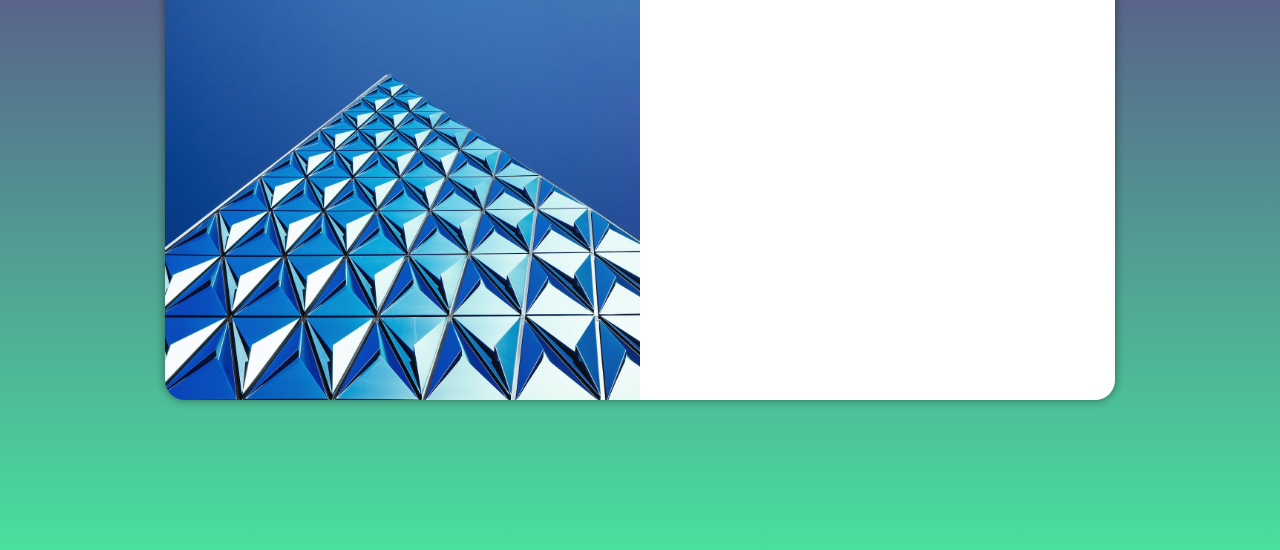
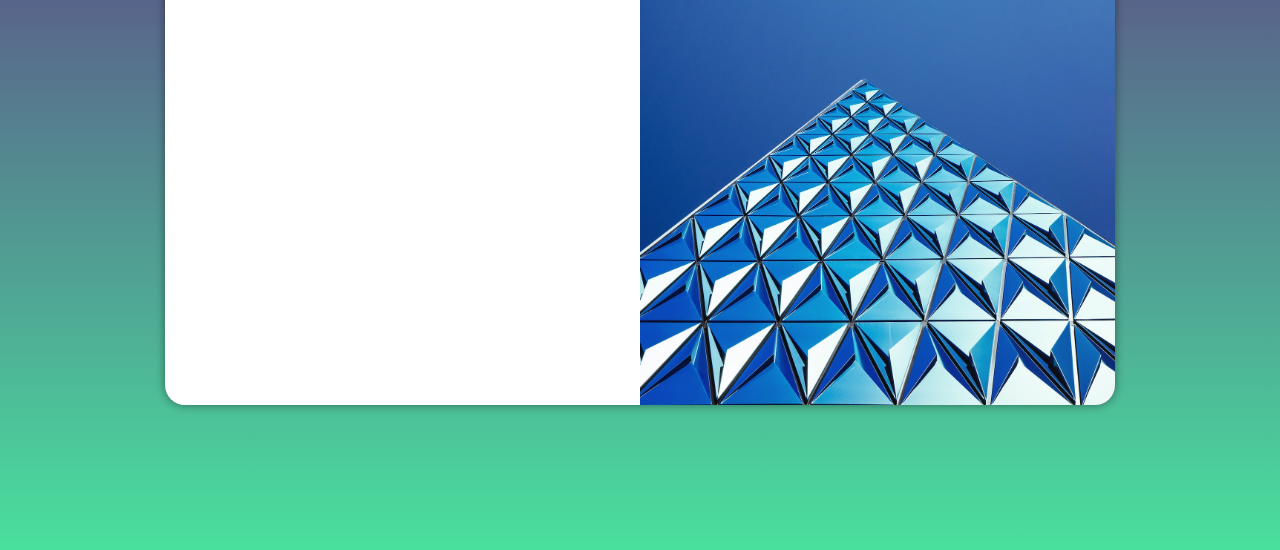
Before and after one commit to gleidsonfelix/projeto-login, a plain HTML site: page index.html in a window 1280 px wide. Shown: the part 250-800 px from the top of the page. Drawn offline with Linux system fonts and the light colour scheme.

Commit message:
atualizações

```diff
--- a/estilos/media-query.css
+++ b/estilos/media-query.css
@@ -34,13 +34,13 @@
     }
 
     section#login > div#imagem {
-        float: left;
+        float: right;
         width: 50%;
         height: 100%;
     }
 
     section#login > div#formulario {
-        float: right;
+        float: left;
         width: 50%;
     }
 
--- a/estilos/style.css
+++ b/estilos/style.css
@@ -33,8 +33,8 @@ section#login {
 
 
   background-color: white;
-  width: 200px;
-  height: 500px;
+  width: 250px;
+  height: 510px;
   border-radius: 20px;
   box-shadow: 0px 0px 10px rgb(0, 0, 0, 0.450);
 
```
